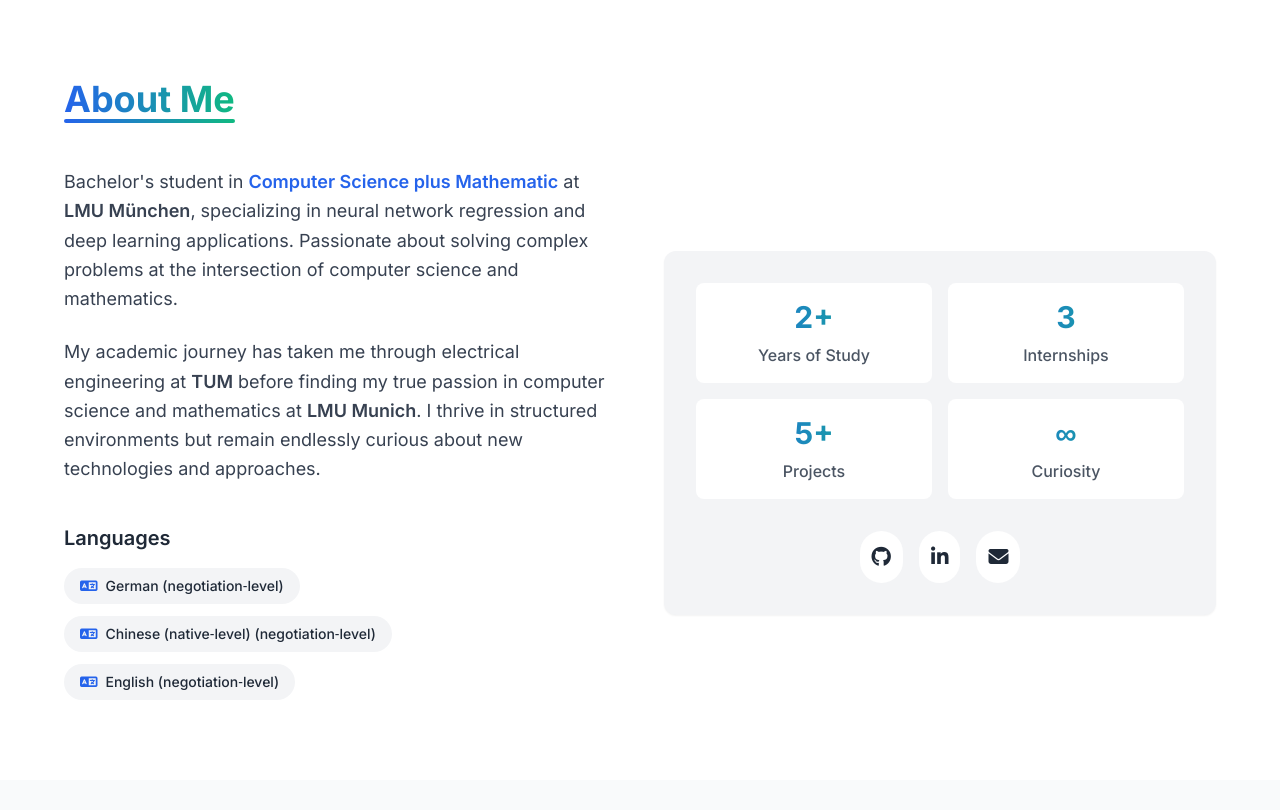
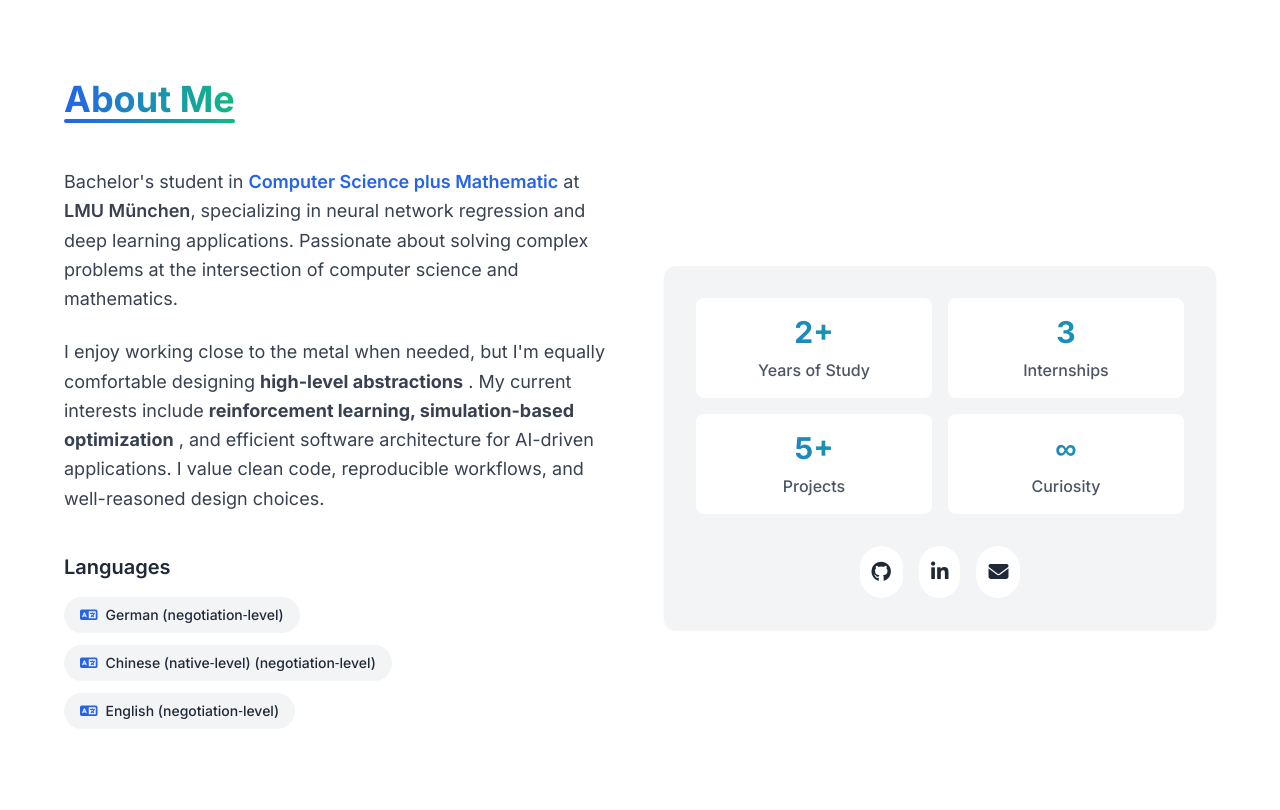
Before and after one commit to 42logos/site-yuanluo, a Flask app: page / in a window 1280 px wide. Shown: the part 801-1611 px from the top of the page. Run offline with Flask 3, Linux system fonts and the light colour scheme; some libraries are stand-ins or nearby versions.

Commit message:
Update personal description in experience section for clarity and focus on current interests

```diff
--- a/templates/index.html
+++ b/templates/index.html
@@ -423,10 +423,10 @@
                         the intersection of computer science and mathematics.
                     </p>
                     <p class="text-lg text-gray-700 dark:text-gray-200 leading-relaxed">
-                        My academic journey has taken me through electrical engineering at <span
-                            class="font-semibold">TUM</span> before finding my true passion in computer science and
-                        mathematics at <span class="font-semibold">LMU Munich</span>. I thrive in structured
-                        environments but remain endlessly curious about new technologies and approaches.
+                        I enjoy working close to the metal when needed, but I'm equally comfortable designing <span
+                        class="font-bold">high-level abstractions</span> .
+                        My current interests include <span class="font-bold">reinforcement learning, simulation-based optimization</span> , and efficient software architecture for AI-driven applications.
+                        I value clean code, reproducible workflows, and well-reasoned design choices.
                     </p>
                     <div class="pt-4">
                         <h3 class="text-xl font-semibold mb-4 text-gray-800 dark:text-gray-200">Languages</h3>
```
